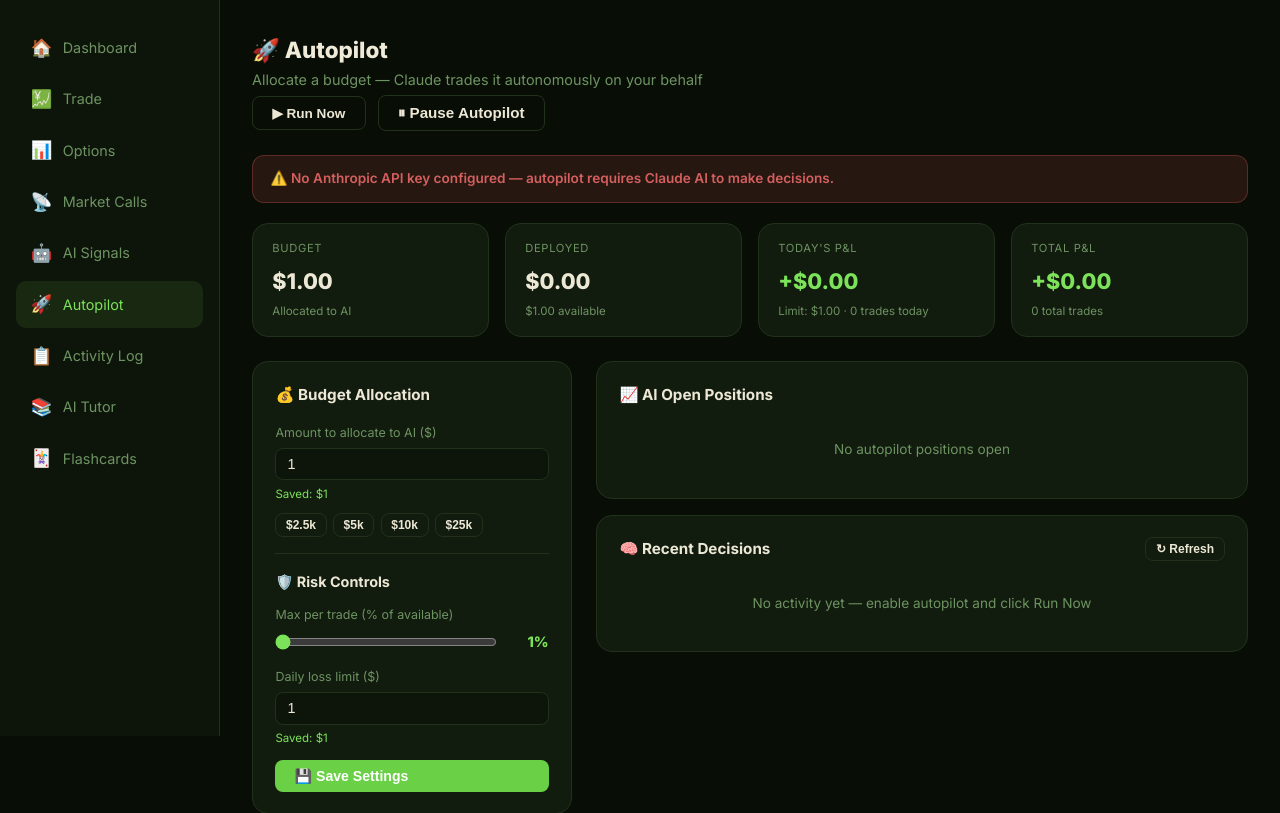
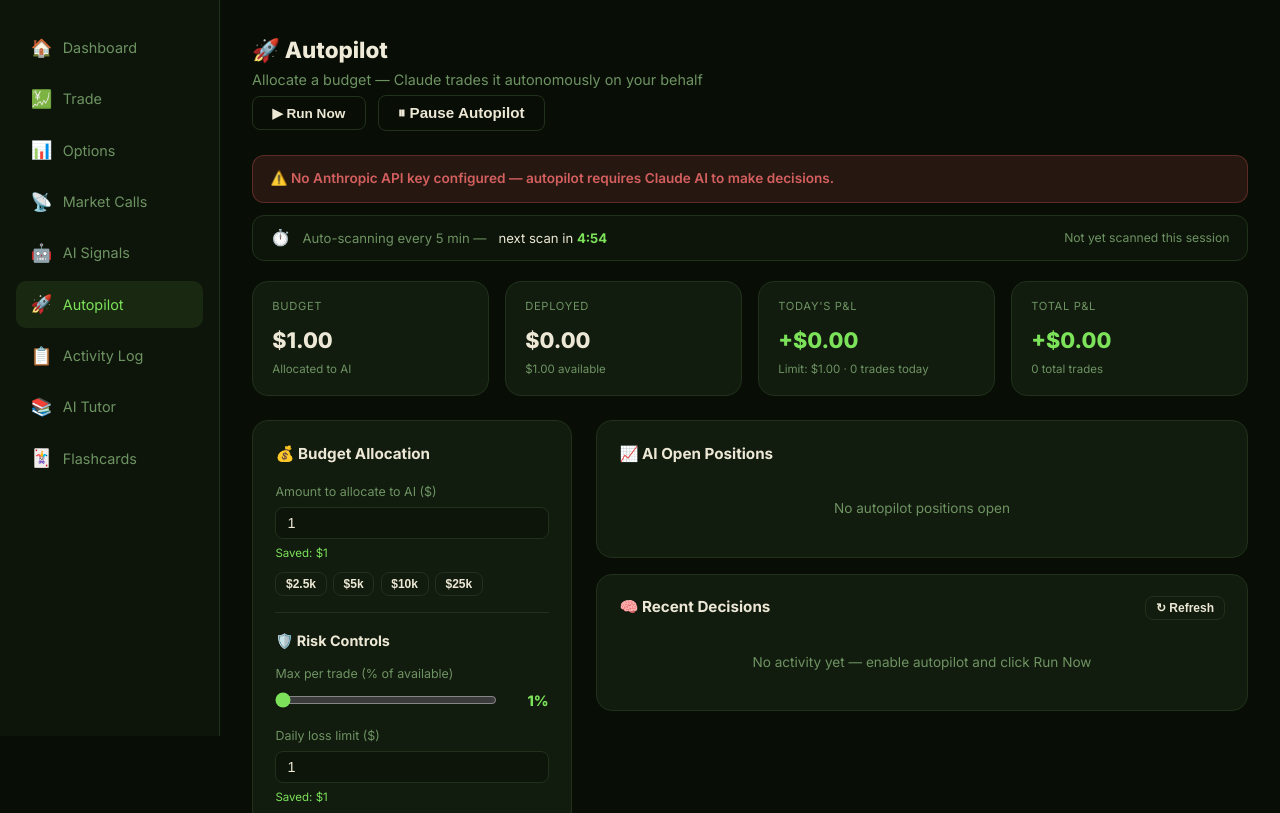
Before and after one commit to ritheeshkramakrishnan/mockfolio, a Flask app: page /autopilot in a window 1280 px wide. Shown: the part 64-877 px from the top of the page. Run offline with Flask 3, Linux system fonts and the light colour scheme; the visitor is signed in with stand-in values (Sample User, id 1); tables that the repository leaves empty hold one stand-in row (values such as "Sample post"); data that the repository does not hold is empty; some libraries are stand-ins or nearby versions.

Commit message:
Add autopilot auto-scan every 5 minutes with live countdown timer

```diff
--- a/app.py
+++ b/app.py
@@ -840,6 +840,49 @@ def _cleanup_snapshots(db):
 # initialise DB when module is imported (works with gunicorn)
 init_db()
 
+# ── autopilot background scheduler ───────────────────────────────────────────
+_last_autopilot_scan: datetime = None   # track last scan time for the UI
+
+def _autopilot_scan_all():
+    """Run autopilot for every user who has it enabled. Called every 5 minutes."""
+    global _last_autopilot_scan
+    if not _ai_client:
+        return
+    try:
+        if USE_POSTGRES:
+            db = _PgConn(_DB_URL)
+        else:
+            db = sqlite3.connect(DB_PATH)
+            db.row_factory = sqlite3.Row
+
+        users = db.execute("SELECT id FROM users WHERE autopilot=1").fetchall()
+        print(f"[scheduler] autopilot scan — {len(users)} user(s) enabled")
+        for u in users:
+            try:
+                _run_autopilot(u["id"], db)
+            except Exception as e:
+                print(f"[scheduler] user {u['id']} error: {e}")
+        _last_autopilot_scan = datetime.now()
+        db.close()
+    except Exception as e:
+        print(f"[scheduler] scan failed: {e}")
+
+
+def _start_scheduler():
+    from apscheduler.schedulers.background import BackgroundScheduler
+    sched = BackgroundScheduler(daemon=True)
+    sched.add_job(_autopilot_scan_all, 'interval', minutes=5,
+                  id='autopilot_scan', max_instances=1, coalesce=True)
+    sched.start()
+    print("[scheduler] autopilot background scheduler started (5-min interval)")
+    return sched
+
+
+# Start scheduler — guard against Flask debug double-start and gunicorn pre-fork
+import os as _os
+if not (_os.environ.get("WERKZEUG_RUN_MAIN") == "false"):
+    _scheduler = _start_scheduler()
+
 # ── market data helpers ───────────────────────────────────────────────────────
 def _td_price(symbol: str) -> tuple:
     url = f"https://api.twelvedata.com/price?symbol={symbol.upper()}&apikey={TD_KEY}"
@@ -1252,6 +1295,25 @@ def api_autopilot_run():
 @login_required
 def autopilot_page():
     return render_template("autopilot.html")
+
+
+@app.route("/api/autopilot/scan-status")
+@login_required
+def api_autopilot_scan_status():
+    now = datetime.now()
+    INTERVAL = 5 * 60  # seconds
+    if _last_autopilot_scan:
+        secs_since = (now - _last_autopilot_scan).total_seconds()
+        secs_until  = max(0, INTERVAL - secs_since)
+        last_str    = _last_autopilot_scan.strftime("%H:%M:%S")
+    else:
+        secs_until = INTERVAL
+        last_str   = None
+    return jsonify({
+        "last_scan":       last_str,
+        "next_scan_secs":  int(secs_until),
+        "interval_secs":   INTERVAL,
+    })
 
 
 @app.route("/api/autopilot/config", methods=["GET"])
--- a/requirements.txt
+++ b/requirements.txt
@@ -7,3 +7,4 @@ requests==2.32.3
 anthropic>=0.40.0
 python-dotenv==1.0.1
 psycopg2-binary==2.9.9
+APScheduler==3.10.4
--- a/templates/autopilot.html
+++ b/templates/autopilot.html
@@ -46,7 +46,15 @@
     </div>
 
     <!-- Status banner -->
-    <div id="statusBanner" style="display:none;padding:.75rem 1.1rem;border-radius:12px;margin-bottom:1.25rem;font-size:.85rem;font-weight:600;"></div>
+    <div id="statusBanner" style="display:none;padding:.75rem 1.1rem;border-radius:12px;margin-bottom:.75rem;font-size:.85rem;font-weight:600;"></div>
+
+    <!-- Auto-scan countdown (shown when autopilot is on) -->
+    <div id="scanBar" style="display:none;background:var(--surface);border:1px solid var(--border);border-radius:12px;padding:.6rem 1.1rem;margin-bottom:1.25rem;display:flex;align-items:center;gap:.75rem;font-size:.82rem;">
+      <span style="font-size:1rem;">⏱️</span>
+      <span style="color:var(--muted);">Auto-scanning every 5 min —</span>
+      <span style="color:var(--text);">next scan in <b id="scanCountdown" style="color:var(--accent);">—</b></span>
+      <span id="lastScanLabel" style="color:var(--muted);margin-left:auto;font-size:.76rem;"></span>
+    </div>
 
     <!-- Stats cards -->
     <div style="display:grid;grid-template-columns:repeat(4,1fr);gap:1rem;margin-bottom:1.5rem;">
@@ -406,10 +414,53 @@ function renderFeed(logs) {
   }).join('');
 }
 
+// ── scan countdown ─────────────────────────────────────────────────────────
+let _nextScanAt = null;
+
+async function loadScanStatus() {
+  try {
+    const r = await fetch('/api/autopilot/scan-status');
+    if (!r.ok) return;
+    const d = await r.json();
+    _nextScanAt = Date.now() + d.next_scan_secs * 1000;
+    const lastEl = document.getElementById('lastScanLabel');
+    if (lastEl) lastEl.textContent = d.last_scan ? `Last scan: ${d.last_scan}` : 'Not yet scanned this session';
+  } catch(e) {}
+}
+
+function tickScanCountdown() {
+  const el = document.getElementById('scanCountdown');
+  const bar = document.getElementById('scanBar');
+  if (!el || !_stats) return;
+
+  // only show scan bar when autopilot is on
+  if (_stats.enabled) {
+    bar.style.display = 'flex';
+  } else {
+    bar.style.display = 'none';
+    return;
+  }
+
+  if (!_nextScanAt) { el.textContent = '—'; return; }
+  const secs = Math.max(0, Math.round((_nextScanAt - Date.now()) / 1000));
+  const m = Math.floor(secs / 60);
+  const s = secs % 60;
+  el.textContent = `${m}:${String(s).padStart(2,'0')}`;
+
+  // When countdown hits 0, reload stats to show fresh trades
+  if (secs === 0) {
+    setTimeout(() => { loadStats(); loadScanStatus(); }, 3000);
+  }
+}
+
+setInterval(tickScanCountdown, 1000);
+setInterval(loadScanStatus, 60_000); // re-sync every minute
+
 // init
 fetch('/api/me').then(r => r.json()).then(d => document.getElementById('navUser').textContent = d.username);
 loadStats();
 loadConfig();
+loadScanStatus();
 </script>
   <script src="/static/js/theme.js"></script>
 </body>
```
